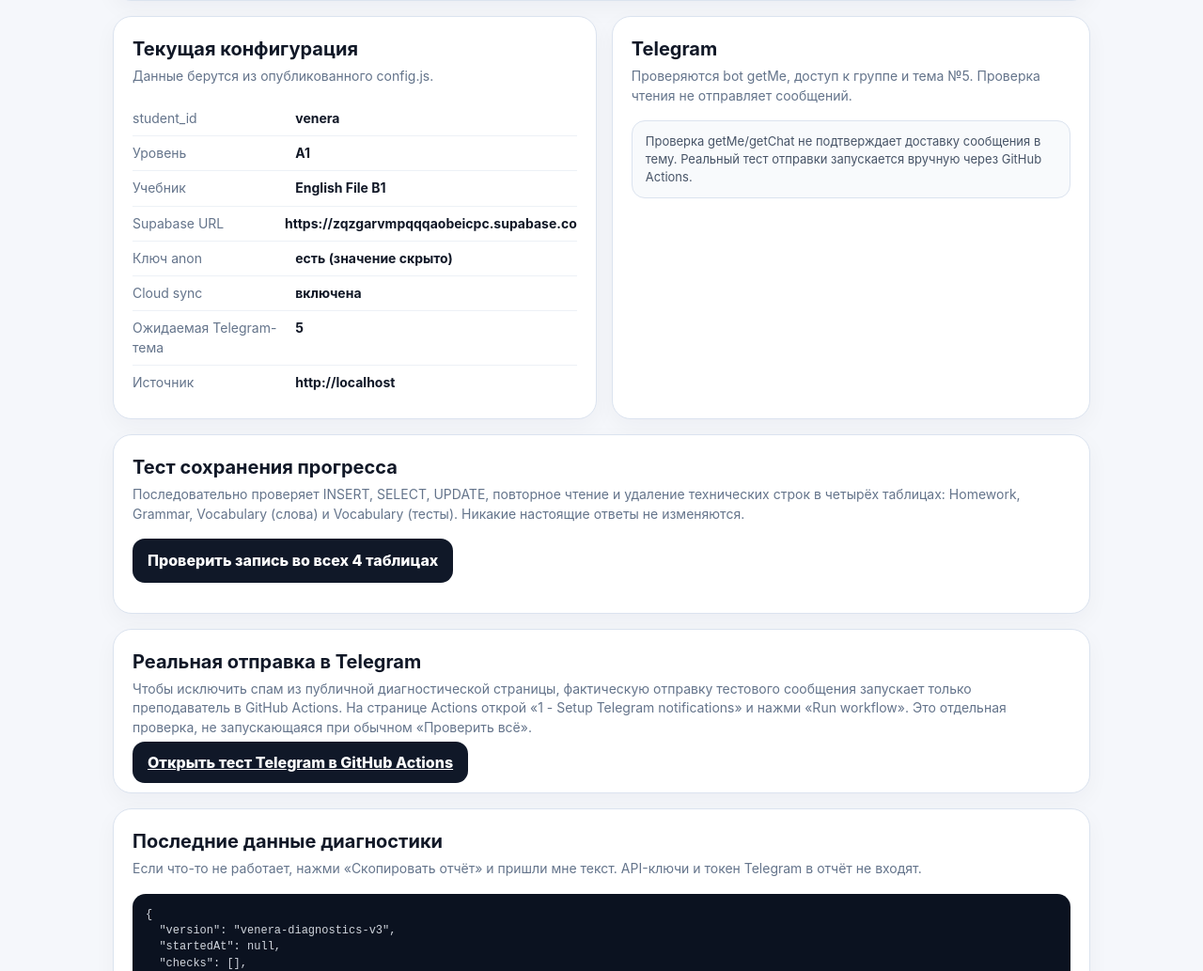
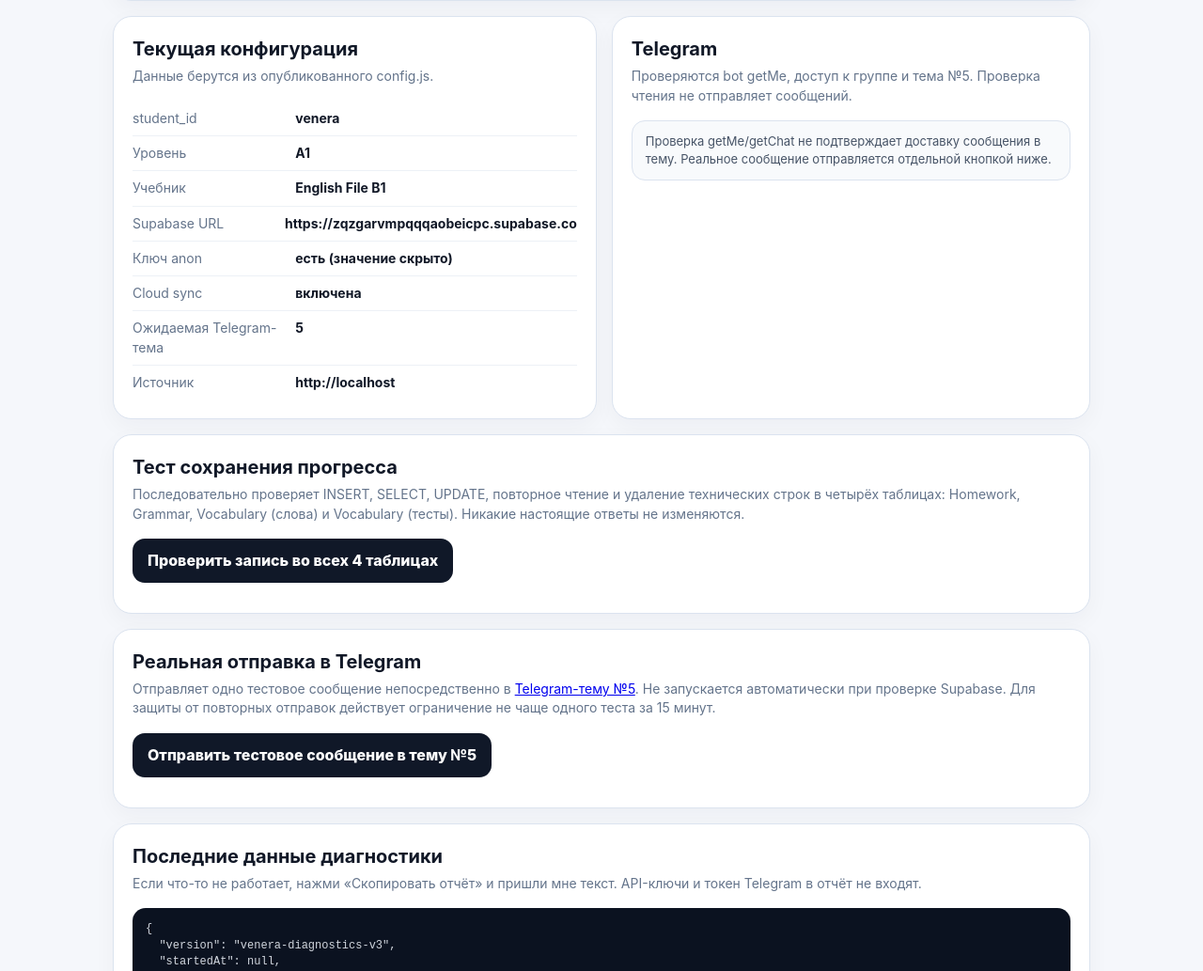
Before and after one commit to fave-eng/venera, a plain HTML site: page diagnostics.html in a window 1280 px wide. Shown: the part 509-1542 px from the top of the page at 94% size. Drawn offline with nearby package versions, Linux system fonts and the light colour scheme.

Commit message:
Add Telegram test button to Venera diagnostics

```diff
--- a/diagnostics.html
+++ b/diagnostics.html
@@ -20,7 +20,7 @@
   </style>
   <script src="https://cdn.jsdelivr.net/npm/@supabase/supabase-js@2" defer></script>
   <script src="config.js" defer></script>
-  <script src="diagnostics.js?v=venera3" defer></script>
+  <script src="diagnostics.js?v=venera4" defer></script>
 </head>
 <body>
   <main class="wrap">
@@ -54,7 +54,7 @@
         <h2>Telegram</h2>
         <p class="sub">Проверяются bot getMe, доступ к группе и тема №5. Проверка чтения не отправляет сообщений.</p>
         <div id="telegram-info"></div>
-        <div class="note" style="margin-top:12px">Проверка getMe/getChat не подтверждает доставку сообщения в тему. Реальный тест отправки запускается вручную через GitHub Actions.</div>
+        <div class="note" style="margin-top:12px">Проверка getMe/getChat не подтверждает доставку сообщения в тему. Реальное сообщение отправляется отдельной кнопкой ниже.</div>
       </article>
 
       <article class="card wide">
@@ -66,8 +66,9 @@
 
       <article class="card wide">
         <h2>Реальная отправка в Telegram</h2>
-        <p class="sub">Чтобы исключить спам из публичной диагностической страницы, фактическую отправку тестового сообщения запускает только преподаватель в GitHub Actions. На странице Actions открой «1 - Setup Telegram notifications» и нажми «Run workflow». Это отдельная проверка, не запускающаяся при обычном «Проверить всё».</p>
-        <a class="btn dark" href="https://github.com/fave-eng/venera/actions/workflows/setup-telegram.yml" target="_blank" rel="noopener noreferrer">Открыть тест Telegram в GitHub Actions</a>
+        <p class="sub">Отправляет одно тестовое сообщение непосредственно в <a href="https://t.me/c/4440965188/5" target="_blank" rel="noopener noreferrer">Telegram-тему №5</a>. Не запускается автоматически при проверке Supabase. Для защиты от повторных отправок действует ограничение не чаще одного теста за 15 минут.</p>
+        <button class="btn dark" id="send-telegram-test" type="button">Отправить тестовое сообщение в тему №5</button>
+        <div id="telegram-send-result" class="test-result" aria-live="polite"></div>
       </article>
 
       <article class="card wide">
```
